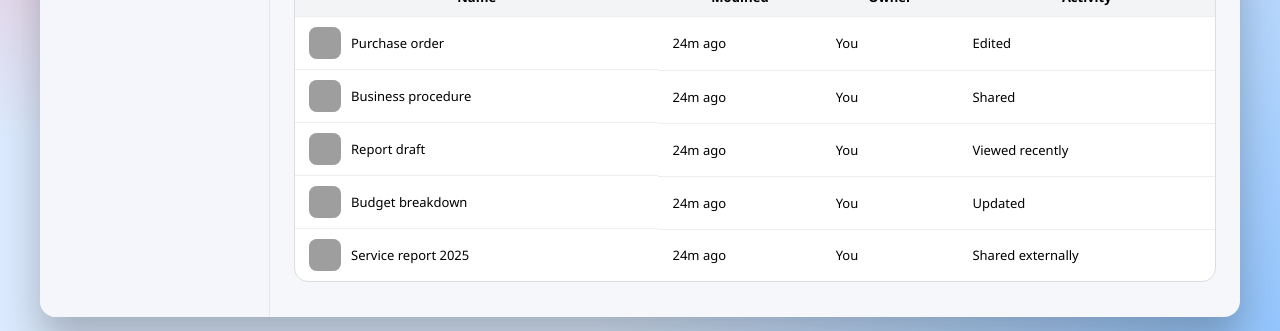
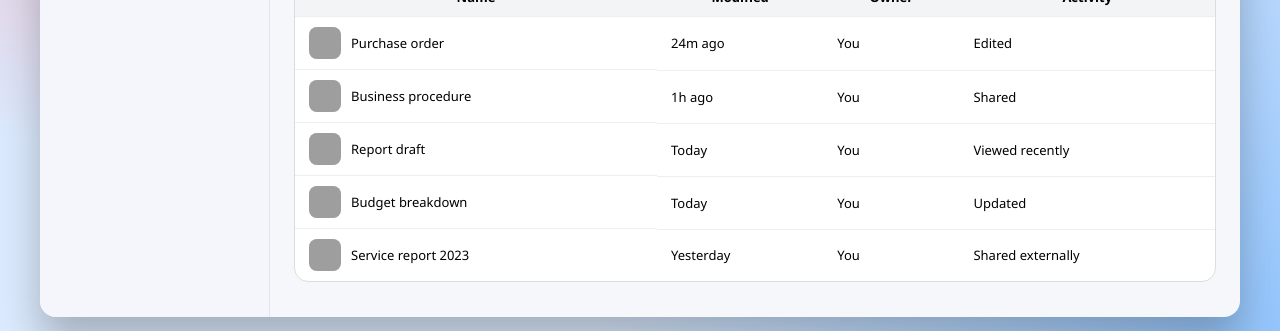
Before and after one commit to andrewkochanski33-ux/viewmyattachment, a plain HTML site: page Document.html in a window 1280 px wide. Shown: the part 463-794 px from the top of the page. Drawn offline with Linux system fonts and the light colour scheme; grey boxes are pictures that could not be loaded.

Commit message:
Update Document.html

```diff
--- a/Document.html
+++ b/Document.html
@@ -452,7 +452,7 @@
                 <img src="https://i.postimg.cc/K8DZs8Yx/temp-Image-XSIYsg.avif" class="filethumb">
                 Business procedure
               </td>
-              <td>24m ago</td>
+              <td>1h ago</td>
               <td>You</td>
               <td>Shared</td>
             </tr>
@@ -462,7 +462,7 @@
                 <img src="https://i.postimg.cc/Nj0WNq8X/logo-icon-vector-logos-logo-icons-set-social-media-flat-banner-vectors-svg-eps-jpg-jpeg-emblem-wallp.jpg" class="filethumb">
                 Report draft
               </td>
-              <td>24m ago</td>
+              <td>Today</td>
               <td>You</td>
               <td>Viewed recently</td>
             </tr>
@@ -472,7 +472,7 @@
                 <img src="https://i.postimg.cc/pdfYzy9c/excel-logo-png-seeklogo-266583.png" class="filethumb">
                 Budget breakdown
               </td>
-              <td>24m ago</td>
+              <td>Today</td>
               <td>You</td>
               <td>Updated</td>
             </tr>
@@ -480,9 +480,9 @@
             <tr onclick="goToIndex()">
               <td class="file-cell">
                 <img src="https://i.postimg.cc/cCBH0gJr/powerpoint-logo.png" class="filethumb">
-                Service report 2025
+                Service report 2023
               </td>
-              <td>24m ago</td>
+              <td>Yesterday</td>
               <td>You</td>
               <td>Shared externally</td>
             </tr>
```
